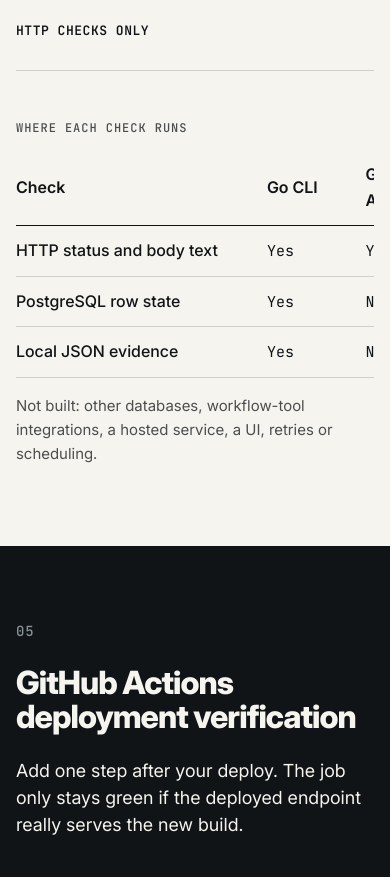
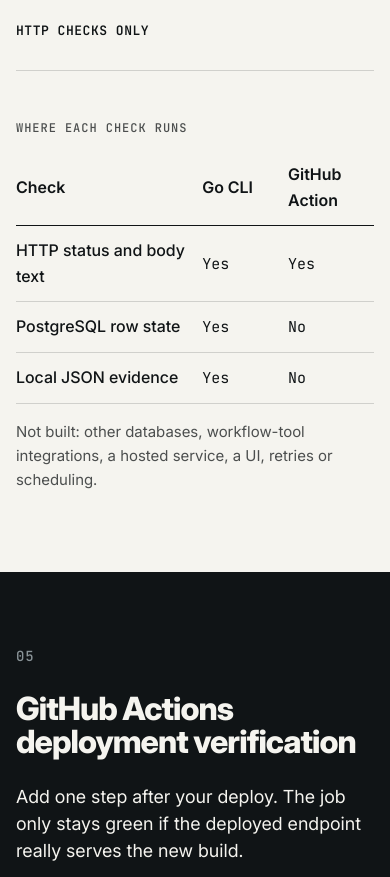
Before and after one commit to foldnine/aftergreen, a plain HTML site: page website/site/index.html in a window 390 px wide. Shown: the part 5853-6730 px from the top of the page. Drawn offline with Linux system fonts and the light colour scheme.

Commit message:
website: allow the zone's Cloudflare beacon in CSP; fit check table on mobile
Web Analytics is enabled for the foldnine.dev zone and injects its beacon
into this hostname too; allow that script and endpoint, as foldnine.dev's
own policy does. Drop the matrix table's min-width so the Action column is
visible at 320 px without scrolling.

```diff
--- a/website/site/styles/site.css
+++ b/website/site/styles/site.css
@@ -369,7 +369,7 @@ h1 {
 
 .table-scroll { overflow-x: auto; margin-bottom: 1rem; }
 .table-scroll:focus-visible { outline-offset: 2px; }
-.matrix { border-collapse: collapse; width: 100%; min-width: 28rem; font-size: 1rem; }
+.matrix { border-collapse: collapse; width: 100%; font-size: 1rem; }
 .matrix caption, .outcomes caption {
   text-align: left; font-family: var(--mono); font-size: 0.75rem; font-weight: 500;
   letter-spacing: 0.08em; text-transform: uppercase; padding-bottom: 0.75rem;
@@ -378,7 +378,7 @@ h1 {
 .matrix th, .matrix td { text-align: left; padding: 0.75rem 1rem 0.75rem 0; border-bottom: 1px solid var(--rule); }
 .matrix thead th { border-bottom-color: var(--charcoal); font-weight: 600; }
 .matrix tbody th { font-weight: 500; }
-.matrix td { font-family: var(--mono); font-size: 0.9375rem; width: 22%; }
+.matrix td { font-family: var(--mono); font-size: 0.9375rem; width: 24%; }
 
 /* GitHub Action */
 .action-notes { min-width: 0; }
```
Also changed, not shown: 1 other file.
